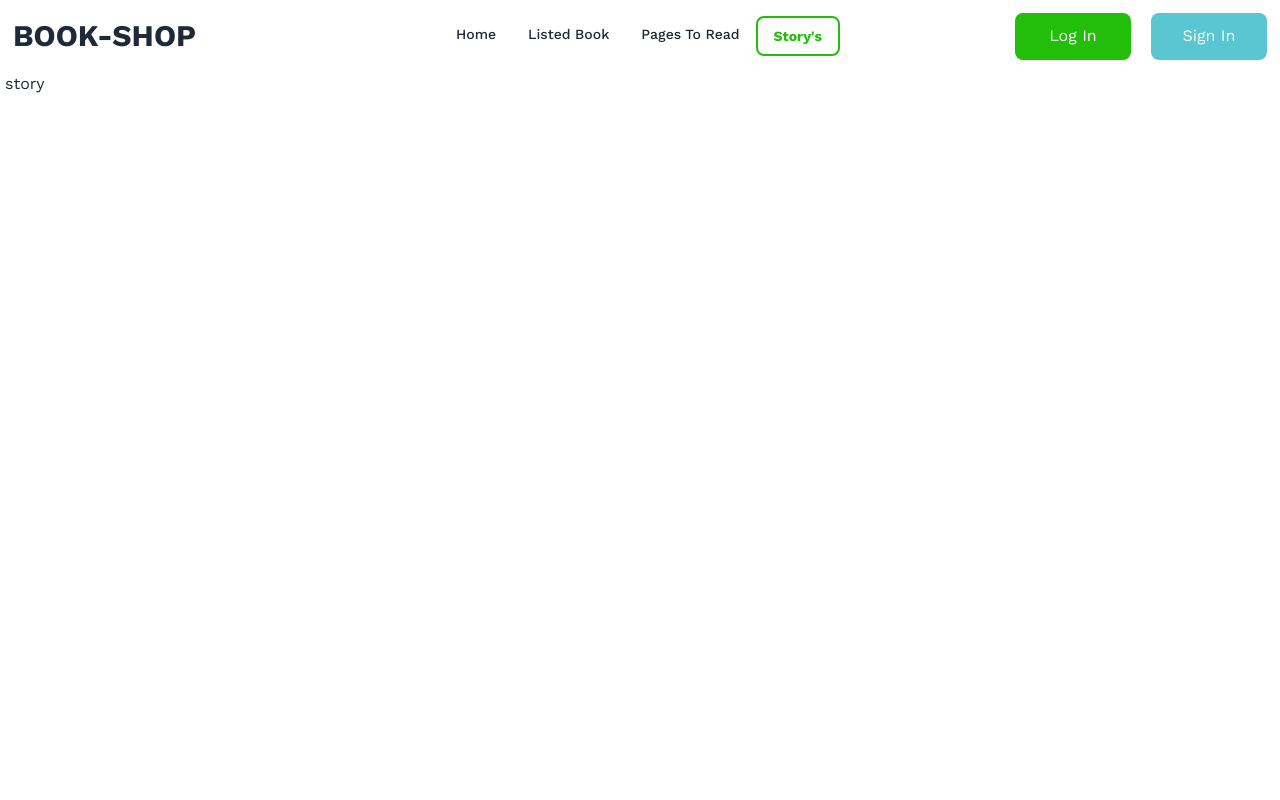
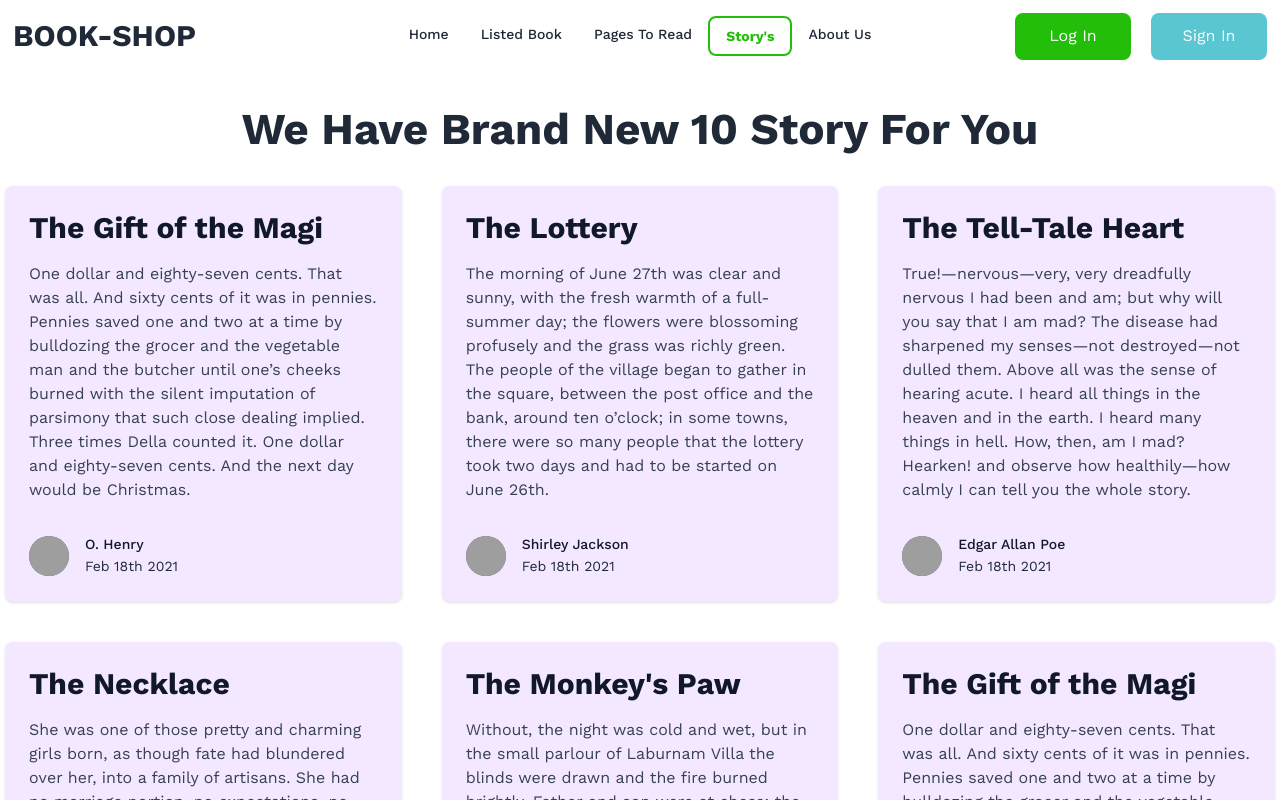
Before and after one commit to Sakib3602/Book-shop-with-react, a React (Vite) app: page /story in a window 1280 px wide. Shown: the top 800 px of the page. Built offline with nearby package versions, Linux system fonts and the light colour scheme; grey boxes are pictures that could not be loaded; a web font is replaced by a local one.

Commit message:
add the about section

```diff
--- /dev/null
+++ b/src/components/About.jsx
@@ -0,0 +1,53 @@
+const About = () => {
+  return (
+    <div>
+      <h1 className="text-center text-[44px] font-[700] mt-6">ABOUT US</h1>
+      <div className="w-[900px] m-auto">
+        <h1>
+          Welcome to <span className="font-[600]">Book Mart</span> , where a
+          love for literature meets a passion for sharing stories. At{" "}
+          <span className="font-[600]">Book Mart</span> , we believe in the
+          transformative power of books. Founded by{" "}
+          <span className="font-[600]">Sakib Sarkar Emon</span> in 2023, our
+          bookstore is more than just a place to buy books; it's a community hub
+          where readers of all ages and backgrounds can come together to explore
+          new worlds, engage in meaningful discussions, and foster a lifelong
+          love of reading. Growing up surrounded by shelves stacked with books,
+          I developed a deep appreciation for the written word early on. From
+          classic novels to contemporary bestsellers, each book held the promise
+          of adventure, knowledge, and inspiration. As I embarked on my journey
+          as a reader, I dreamed of creating a space where others could
+          experience the same sense of wonder and discovery. Driven by this
+          vision, I founded Book Mart with a mission to celebrate the joy of
+          reading and cultivate a vibrant literary culture in our community.
+          Located in the heart o<span className="font-[600]">Book Mart</span> ,
+          our cozy bookstore welcomes book lovers of all ages to immerse
+          themselves in a curated selection of titles spanning various genres
+          and interests. But <span className="font-[600]">Book Mart</span> is
+          more than just a place to buy books. It's a gathering place for book
+          clubs, author events, and literary discussions. From hosting book
+          signings with renowned authors to organizing children's storytelling
+          sessions, we strive to create memorable experiences that enrich and
+          inspire our customers. Our dedicated team of book enthusiasts is here
+          to guide you on your reading journey, whether you're searching for the
+          perfect gift, seeking recommendations, or simply browsing for your
+          next favorite read. With personalized recommendations, insightful
+          reviews, and a warm, welcoming atmosphere, we're committed to helping
+          you find the perfect book for every occasion. As a locally owned and
+          operated bookstore, we take pride in our role as a community resource.
+          We partner with local schools, libraries, and organizations to promote
+          literacy initiatives and support educational programs. By fostering a
+          love of reading from an early age, we hope to empower future
+          generations to become lifelong readers and learners. Thank you for
+          supporting independent bookstores like{" "}
+          <span className="font-[600]">Book Mart</span> . Whether you're a
+          seasoned bibliophile or a casual reader, we invite you to explore our
+          shelves, connect with fellow book lovers, and embark on a literary
+          adventure with us.
+        </h1>
+      </div>
+    </div>
+  );
+};
+
+export default About;
--- a/src/components/NavBar.jsx
+++ b/src/components/NavBar.jsx
@@ -38,7 +38,10 @@ const NavBar = () => {
               <li>
                 <NavLink to={"/story"}>Story's</NavLink>
               </li>
-              s
+              <li>
+                <NavLink to={"/about"}>About</NavLink>
+              </li>
+
             </ul>
           </div>
           <Link to={"/"}><h1 className="  text-3xl font-[700]">BOOK-SHOP</h1></Link>
@@ -94,6 +97,18 @@ const NavBar = () => {
                 Story's
               </NavLink>
             </li>
+            <li>
+              <NavLink
+                to={"/about"}
+                className={({ isActive }) =>
+                  isActive
+                    ? "border-2 border-[#23BE0A] text-[#23BE0A] font-[700]"
+                    : "font-[500] bg-white"
+                }
+              >
+                About Us
+              </NavLink>
+            </li>
           </ul>
         </div>
         <div className="navbar-end space-x-5">
--- a/src/components/Story.jsx
+++ b/src/components/Story.jsx
@@ -1,10 +1,18 @@
+import { useLoaderData } from "react-router-dom";
+import StoryCard from "./StoryCard";
 
 
 const Story = () => {
+    const data = useLoaderData()
+    console.log(data)
     return (
         <div>
-            <h1>story</h1>
-
+            <h1 className="text-center text-[44px] font-[700] mt-6">We Have Brand New {data.length} Story For You</h1>
+            <div className="grid grid-cols-3 gap-10 mt-6">
+                {
+                    data.map((e,i)=> <StoryCard key={i} e={e}></StoryCard>)
+                }
+            </div>
         </div>
     );
 };
--- /dev/null
+++ b/src/components/StoryCard.jsx
@@ -0,0 +1,35 @@
+import PropTypes from "prop-types";
+
+const StoryCard = ({e}) => {
+    const {author,story,title} = e
+  return (
+    <div className="max-w-md p-6 overflow-hidden rounded-lg shadow bg-purple-100 text-gray-900">
+      <article>
+        <h2 className="text-3xl font-bold">
+          {title}
+        </h2>
+        <p className="mt-4 text-gray-700 flex-auto
+        ">
+         {story}
+        </p>
+        <div className="flex items-center mt-8 space-x-4">
+          <img
+            src="https://source.unsplash.com/100x100/?portrait"
+            alt=""
+            className="w-10 h-10 rounded-full bg-gray-500"
+          />
+          <div>
+            <h3 className="text-sm font-medium">{author}</h3>
+            <time datetime="2021-02-18" className="text-sm text-gray-800">
+              Feb 18th 2021
+            </time>
+          </div>
+        </div>
+      </article>
+    </div>
+  );
+};
+
+StoryCard.propTypes = {};
+
+export default StoryCard;
--- a/src/main.jsx
+++ b/src/main.jsx
@@ -12,6 +12,7 @@ import Error from './components/Error';
 import List from './components/List';
 import ChartPage from './components/ChartPage';
 import Story from './components/Story';
+import About from './components/About';
 
 
 
@@ -40,6 +41,10 @@ const router = createBrowserRouter([
         element : <ChartPage></ChartPage>,
       },
       {
+        path : "/about",
+        element : <About></About>,
+      },
+      {
         path : "/story",
         element : <Story></Story>,
         loader : ()=> fetch("story.json")
```
